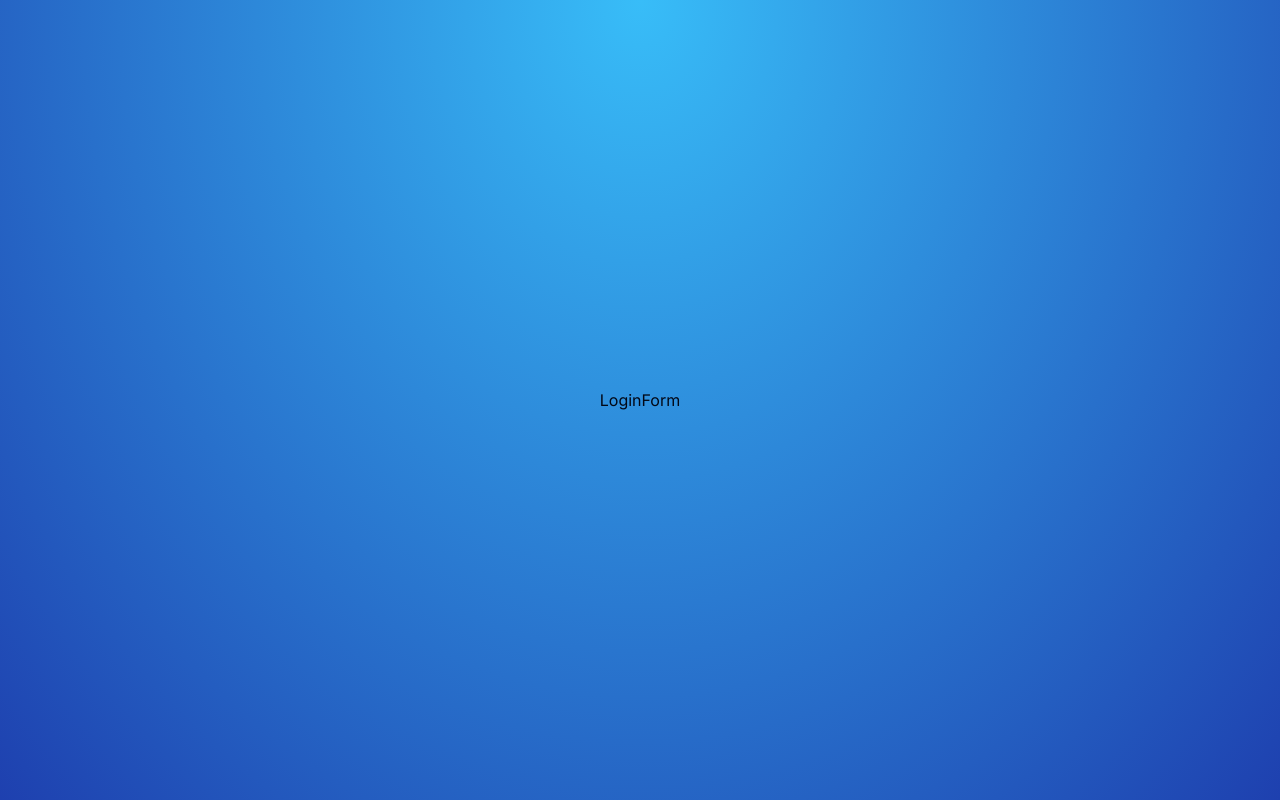
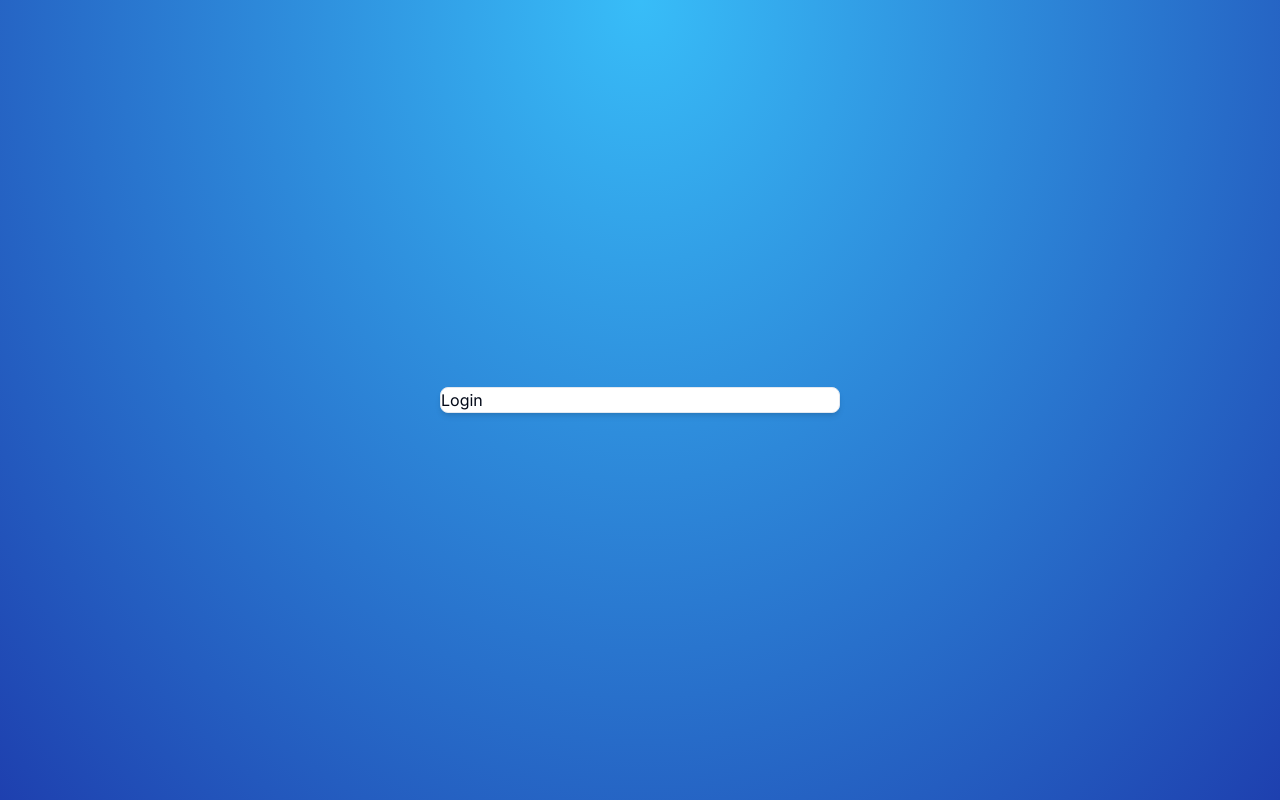
Before and after one commit to MikeSaburov/next_auth, a Next.js app: page /auth/login in a window 1280 px wide. Built offline with nearby package versions, Linux system fonts and the light colour scheme.

Commit message:
импортировал компонент card-wrapper в login-form

```diff
--- a/components/auth/card-wrapper.tsx
+++ b/components/auth/card-wrapper.tsx
@@ -1,6 +1,11 @@
 'use client';
 
-import { Card } from '@/components/ui/card';
+import {
+  Card,
+  CardContent,
+  CardFooter,
+  CardHeader,
+} from '@/components/ui/card';
 
 interface CardWrapperProps {
   children: React.ReactNode;
@@ -17,5 +22,5 @@
   backButtonHref,
   showSocial,
 }: CardWrapperProps) => {
-  return <Card></Card>;
+  return <Card className="w-[400px] shadow-md">{children}</Card>;
 };
--- a/components/auth/login-form.tsx
+++ b/components/auth/login-form.tsx
@@ -1,3 +1,14 @@
+import { CardWrapper } from './card-wrapper';
+
 export const LoginForm = () => {
-  return <div>LoginForm</div>;
+  return (
+    <CardWrapper
+      headerLabel="Welcome back"
+      backButtonLabel="Don't have an account?"
+      backButtonHref="/auth/register"
+      showSocial
+    >
+      Login
+    </CardWrapper>
+  );
 };
```
